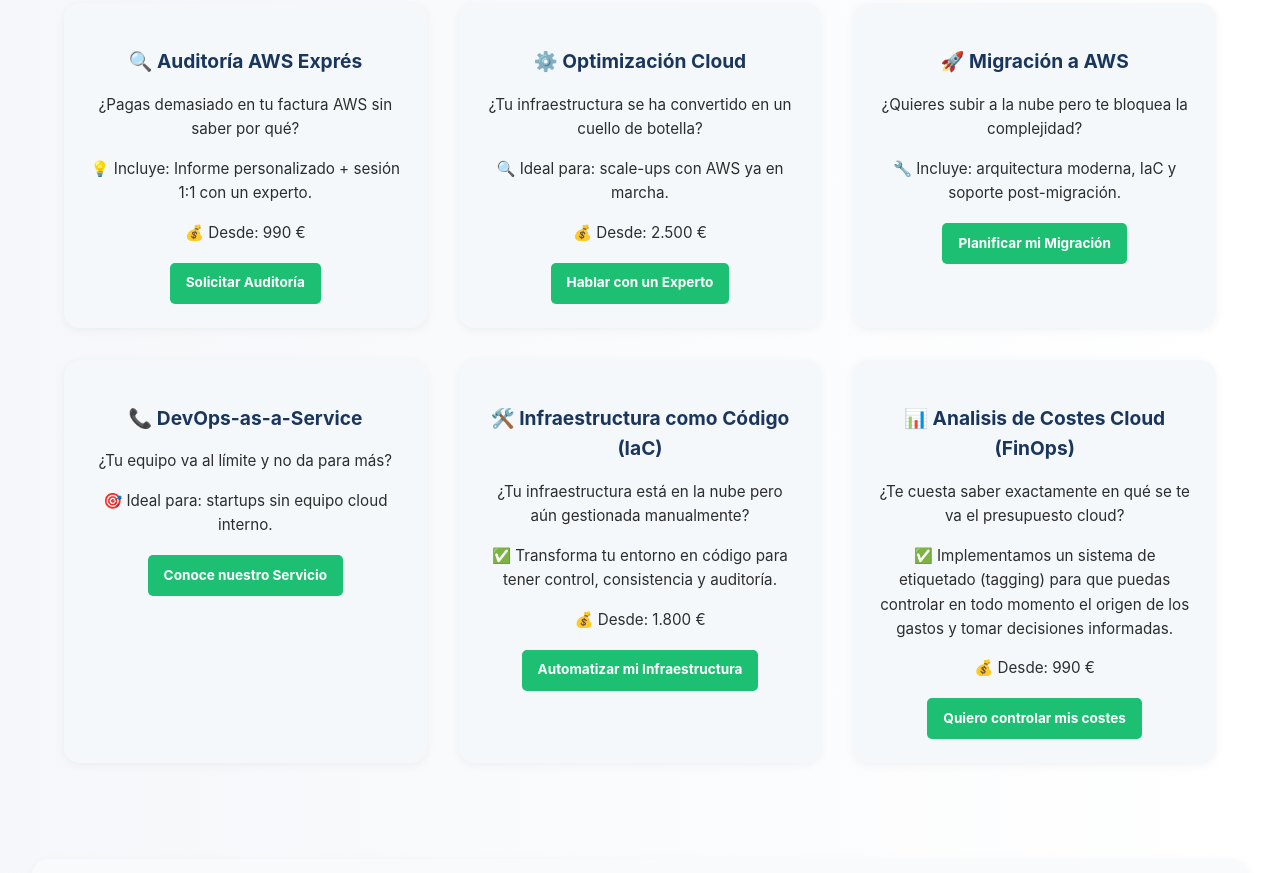
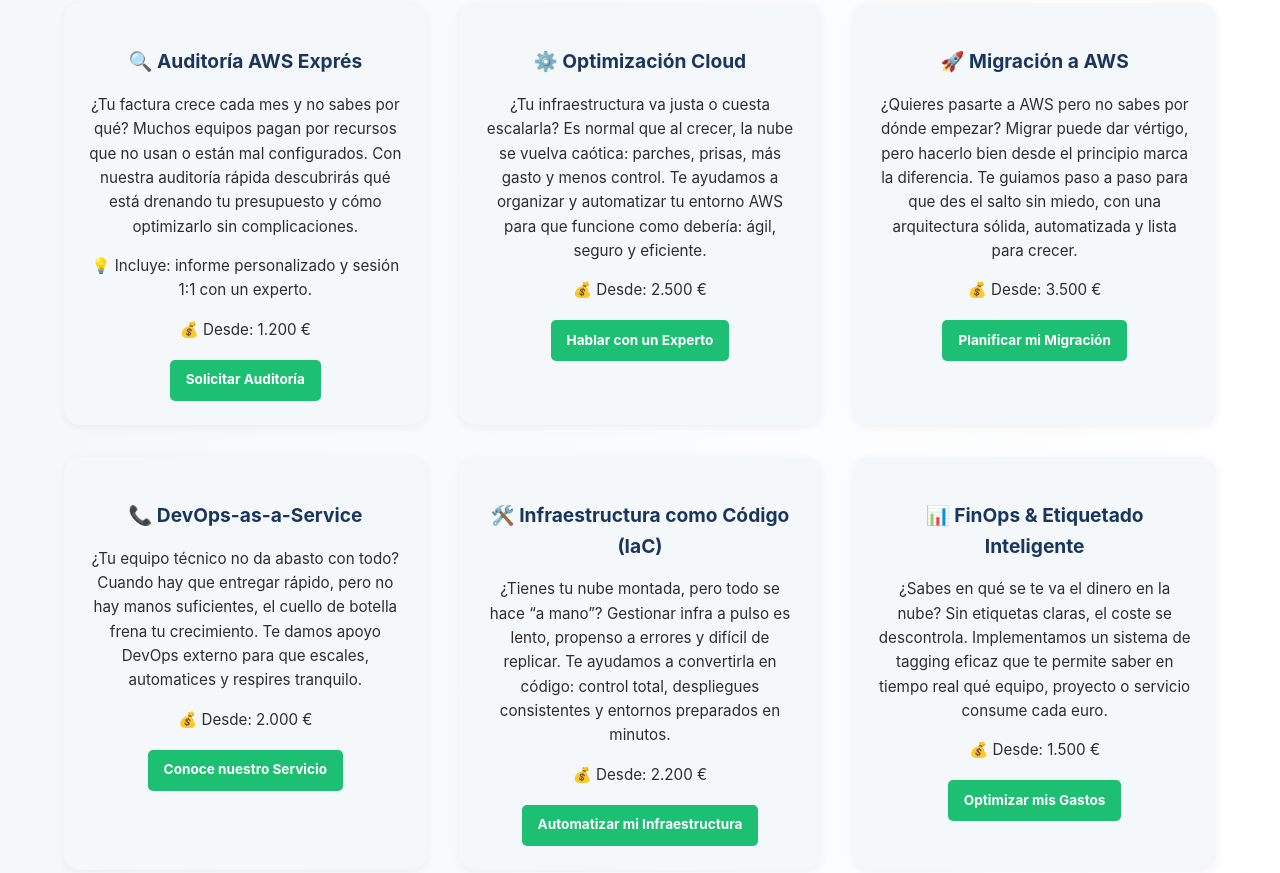
Before and after one commit to Pacovoltaje/nubira-landing, a plain HTML site: page index.html in a window 1280 px wide. Shown: the part 836-1709 px from the top of the page. Drawn offline with Linux system fonts and the light colour scheme.

Commit message:
added prices

```diff
--- a/index.html
+++ b/index.html
@@ -17,45 +17,43 @@
   <div class="services">
     <div class="card">
         <h3>🔍 Auditoría AWS Exprés</h3>
-          <p>¿Pagas demasiado en tu factura AWS sin saber por qué?</p>
-          <p>💡 Incluye: Informe personalizado + sesión 1:1 con un experto.</p>
-          <p>💰 Desde: 990 €</p>
+        <p>¿Tu factura crece cada mes y no sabes por qué? Muchos equipos pagan por recursos que no usan o están mal configurados. Con nuestra auditoría rápida descubrirás qué está drenando tu presupuesto y cómo optimizarlo sin complicaciones.</p>
+        <p>💡 Incluye: informe personalizado y sesión 1:1 con un experto.</p>
+        <p>💰 Desde: 1.200 €</p>
         <a href="https://calendly.com/contacto-nubirasolutions" class="cta-button small" target="_blank">Solicitar Auditoría</a>
     </div>
     <div class="card">
         <h3>⚙️ Optimización Cloud</h3>
-          <p>¿Tu infraestructura se ha convertido en un cuello de botella?</p>
-          <p>🔍 Ideal para: scale-ups con AWS ya en marcha.</p>
+        <p>¿Tu infraestructura va justa o cuesta escalarla? Es normal que al crecer, la nube se vuelva caótica: parches, prisas, más gasto y menos control. Te ayudamos a organizar y automatizar tu entorno AWS para que funcione como debería: ágil, seguro y eficiente.</p>
         <p>💰 Desde: 2.500 €</p>
         <a href="https://calendly.com/contacto-nubirasolutions" class="cta-button small" target="_blank">Hablar con un Experto</a>
     </div>
     <div class="card">
         <h3>🚀 Migración a AWS</h3>
-          <p>¿Quieres subir a la nube pero te bloquea la complejidad?</p>
-          <p>🔧 Incluye: arquitectura moderna, IaC y soporte post-migración.</p>
+        <p>¿Quieres pasarte a AWS pero no sabes por dónde empezar? Migrar puede dar vértigo, pero hacerlo bien desde el principio marca la diferencia. Te guiamos paso a paso para que des el salto sin miedo, con una arquitectura sólida, automatizada y lista para crecer.</p>
+        <p>💰 Desde: 3.500 €</p>
         <a href="https://calendly.com/contacto-nubirasolutions" class="cta-button small" target="_blank">Planificar mi Migración</a>
     </div>
     <div class="card">
         <h3>📞 DevOps-as-a-Service</h3>
-          <p>¿Tu equipo va al límite y no da para más?</p>
-          <p>🎯 Ideal para: startups sin equipo cloud interno.</p>
+        <p>¿Tu equipo técnico no da abasto con todo? Cuando hay que entregar rápido, pero no hay manos suficientes, el cuello de botella frena tu crecimiento. Te damos apoyo DevOps externo para que escales, automatices y respires tranquilo.</p>
+        <p>💰 Desde: 2.000 €</p>
         <a href="https://calendly.com/contacto-nubirasolutions" class="cta-button small" target="_blank">Conoce nuestro Servicio</a>
     </div>
     <div class="card">
         <h3>🛠️ Infraestructura como Código (IaC)</h3>
-        <p>¿Tu infraestructura está en la nube pero aún gestionada manualmente?</p>
-        <p>✅ Transforma tu entorno en código para tener control, consistencia y auditoría.</p>
-        <p>💰 Desde: 1.800 €</p>
+        <p>¿Tienes tu nube montada, pero todo se hace “a mano”? Gestionar infra a pulso es lento, propenso a errores y difícil de replicar. Te ayudamos a convertirla en código: control total, despliegues consistentes y entornos preparados en minutos.</p>
+        <p>💰 Desde: 2.200 €</p>
         <a href="https://calendly.com/contacto-nubirasolutions" class="cta-button small" target="_blank">Automatizar mi Infraestructura</a>
     </div>
     <div class="card">
-        <h3>📊 Analisis de Costes Cloud (FinOps)</h3>
-        <p>¿Te cuesta saber exactamente en qué se te va el presupuesto cloud?</p>
-        <p>✅ Implementamos un sistema de etiquetado (tagging) para que puedas controlar en todo momento el origen de los gastos y tomar decisiones informadas.</p>
-        <p>💰 Desde: 990 €</p>
-        <a href="https://calendly.com/contacto-nubirasolutions" class="cta-button small" target="_blank">Quiero controlar mis costes</a>
+        <h3>📊 FinOps & Etiquetado Inteligente</h3>
+        <p>¿Sabes en qué se te va el dinero en la nube? Sin etiquetas claras, el coste se descontrola. Implementamos un sistema de tagging eficaz que te permite saber en tiempo real qué equipo, proyecto o servicio consume cada euro.</p>
+        <p>💰 Desde: 1.500 €</p>
+        <a href="https://calendly.com/contacto-nubirasolutions" class="cta-button small" target="_blank">Optimizar mis Gastos</a>
     </div>
 </div>
+
 </section>
 <section class="about">
     <div class="about-container">
```
Lines whose indentation alone changed are shown as unchanged.
